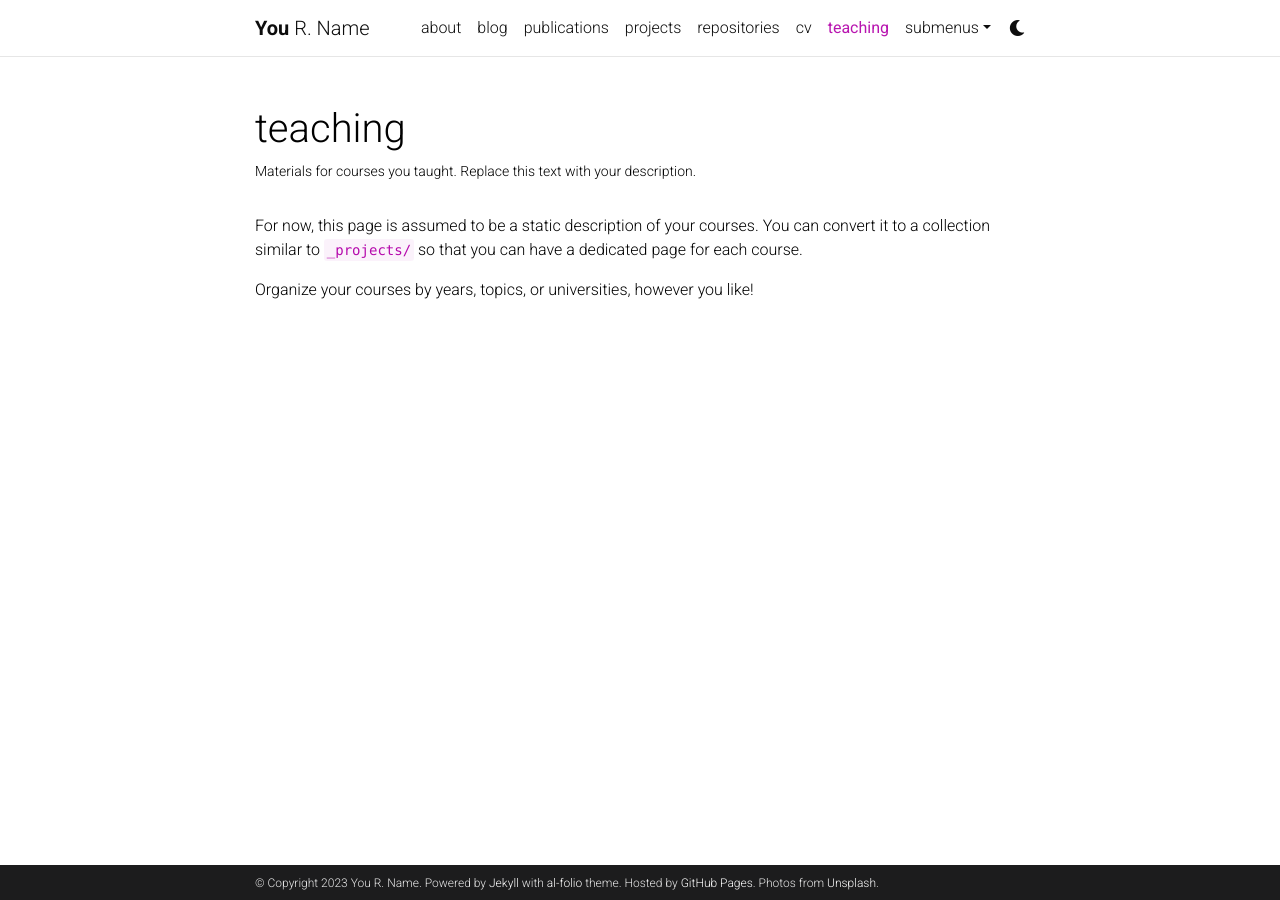
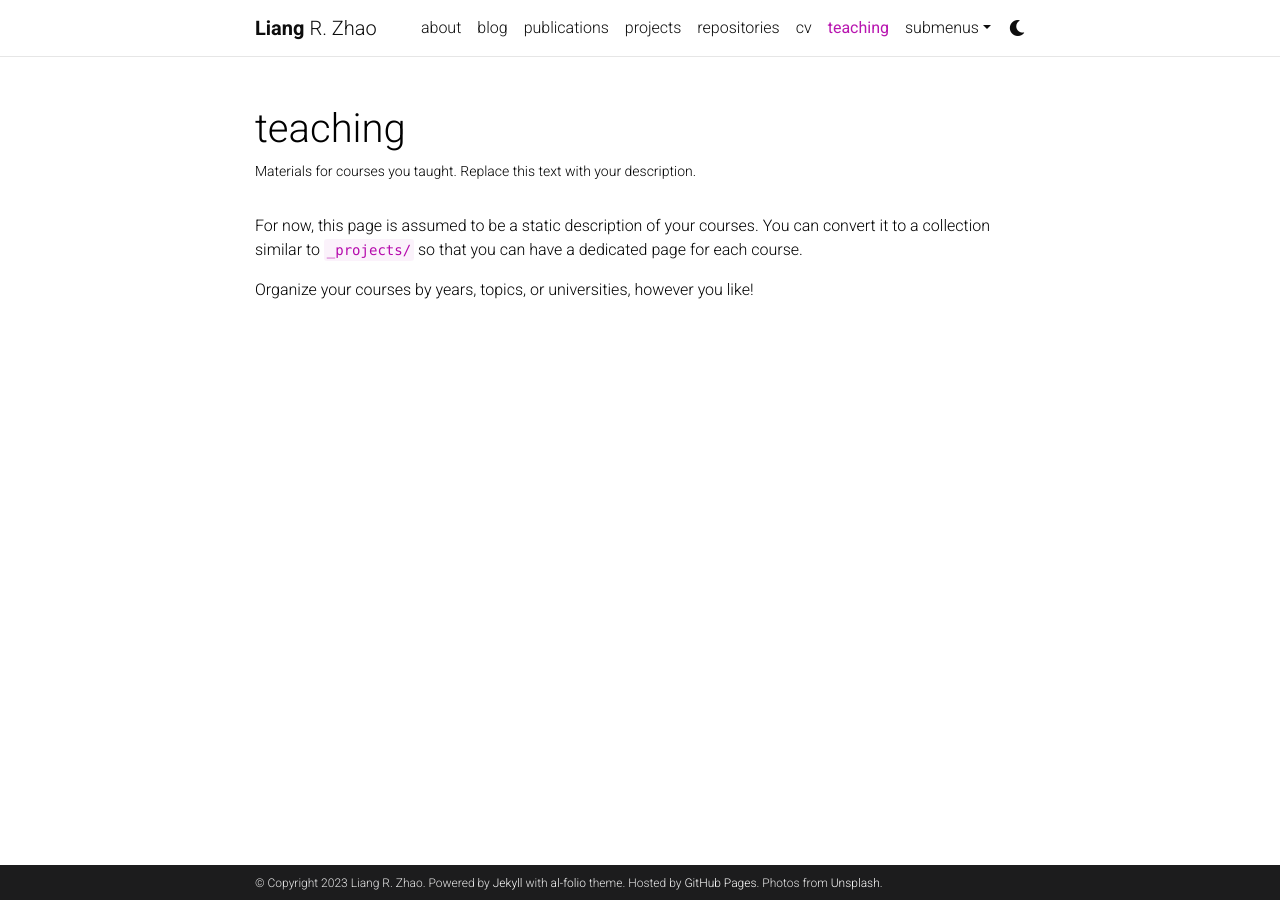
Before and after one commit to goodluckz/goodluckz.github.io, a Jekyll site: the page built from _pages/teaching.md, in a window 1280 px wide. Built offline with Jekyll 4.4.1, drawn with Linux system fonts in a browser that asks for light colours; comment, search, counter and statistics services are not loaded; a style sheet for code colours, icons or effects is not loaded.

Commit message:
deploy test

```diff
--- a/_config.yml
+++ b/_config.yml
@@ -3,9 +3,9 @@
 # -----------------------------------------------------------------------------
 
 title: blank # the website title (if blank, full name will be used instead)
-first_name: You
+first_name: Liang
 middle_name: R.
-last_name: Name
+last_name: Zhao
 email: you@example.com
 description: > # the ">" symbol means to ignore newlines until "footer_text:"
   A simple, whitespace theme for academics. Based on [*folio](https://github.com/bogoli/-folio) design.
```
